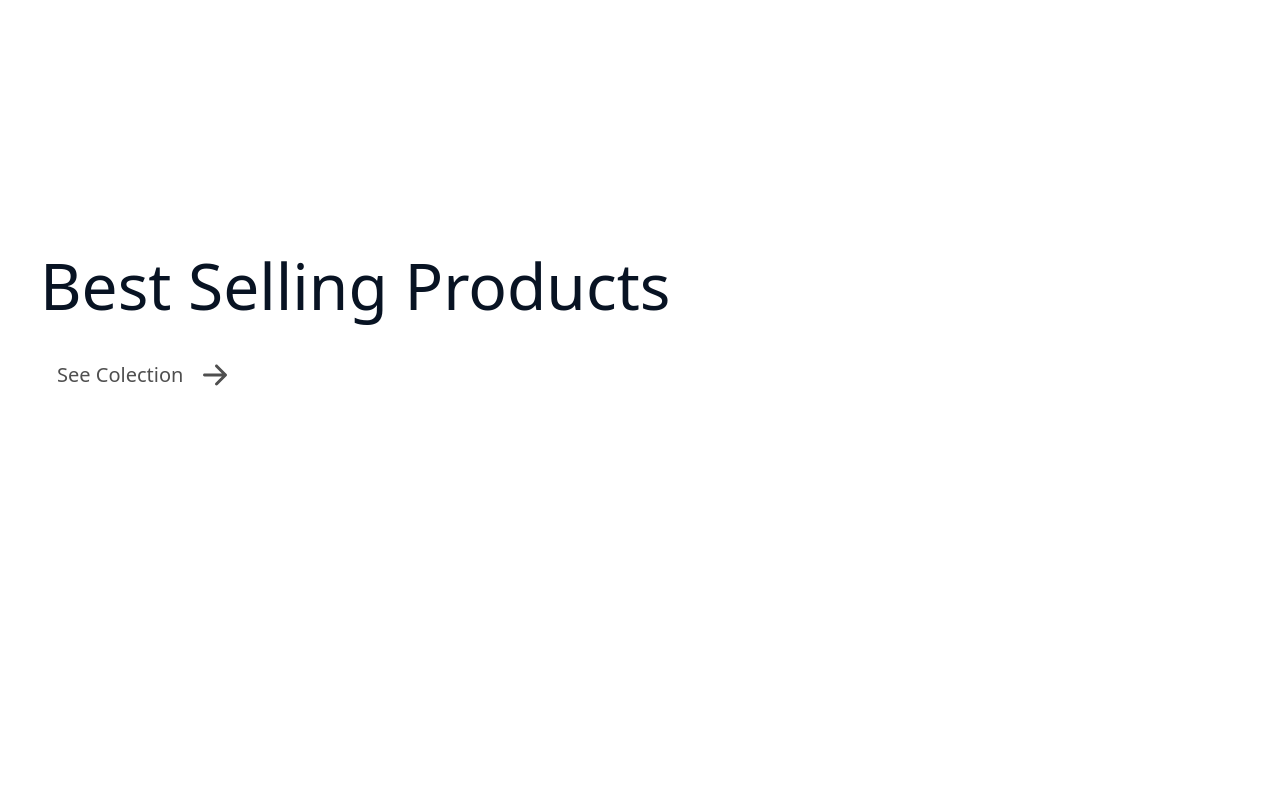
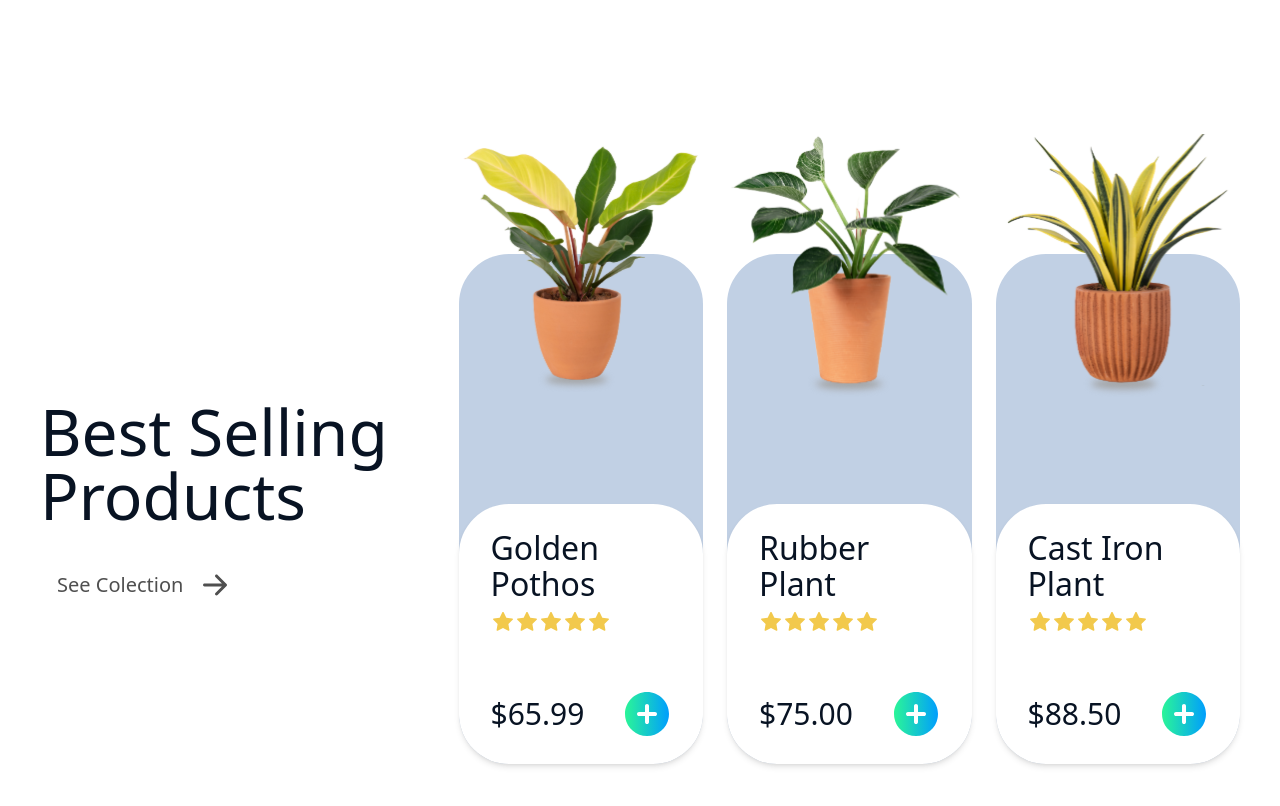
Before and after one commit to NerminVej/Crafted-Comforts, a React (Vite) app: page / in a window 1280 px wide. Shown: the part 1060-1866 px from the top of the page. Before the commit the page ends 1628 px from the top, so only its background shows below. Built offline with nearby package versions, Linux system fonts and the light colour scheme.

Commit message:
created the product cards. Might make them into seperate components

```diff
--- a/src/components/Products.tsx
+++ b/src/components/Products.tsx
@@ -30,6 +30,38 @@ const Products = () => {
           </button>
         </div>
       </FadeIn>
+
+      <div className="w-full flex flex-col md:flex-row gap-[160px] md:gap-6">
+        {products.map((product, i) => (
+          <FadeIn key={i} delay={(i + 1) * 0.2} direction="left" fullWidth>
+            <div className="h-[510px] relative flex-1 bg-[#C1D0E4] rounded-[50px] max-w-[500px]">
+              <img
+                src={product.img}
+                alt=""
+                className="absolute -top-[120px] left-1/2 -translate-x-1/2"
+              />
+              <div className="absolute bottom-0 w-full bg-white h-[260px] rounded-[50px] shadow-md px-8 py-[26px] flex flex-col justify-between">
+                <div>
+                  <h2 className="mb-2 text-fontBlack text-3xl lg:text-[32px] font-medium">
+                    {product.title}
+                  </h2>
+                  <img src={starsIcon} alt="" />
+                </div>
+                <div className="flex justify-between items-center">
+                  <h3 className="text-fontBlack text-2xl lg:text-3xl font-medium">
+                    {product.price}
+                  </h3>
+                  <img
+                    src={plusIcon}
+                    alt=""
+                    className="cursor-pointer h-10 xs:h-12 w-10 xs:w-12"
+                  />
+                </div>
+              </div>
+            </div>
+          </FadeIn>
+        ))}
+      </div>
     </div>
   );
 };
```
